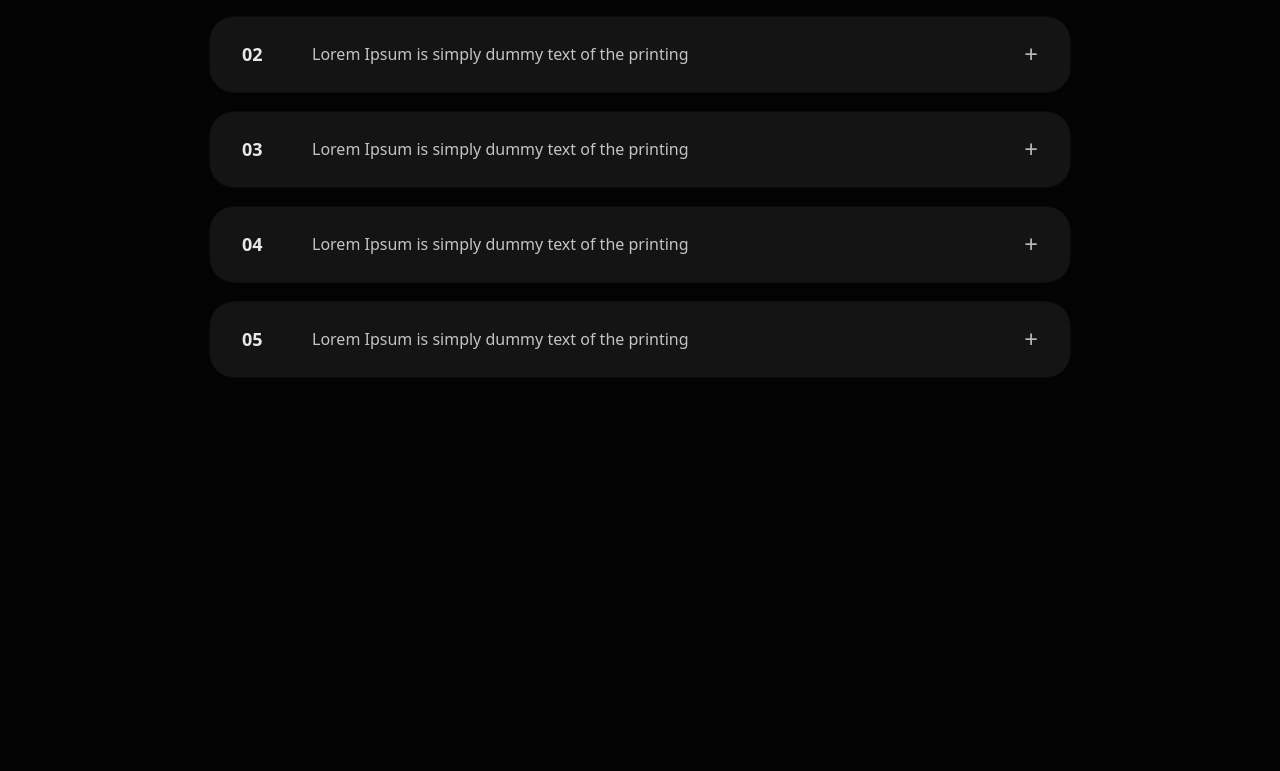
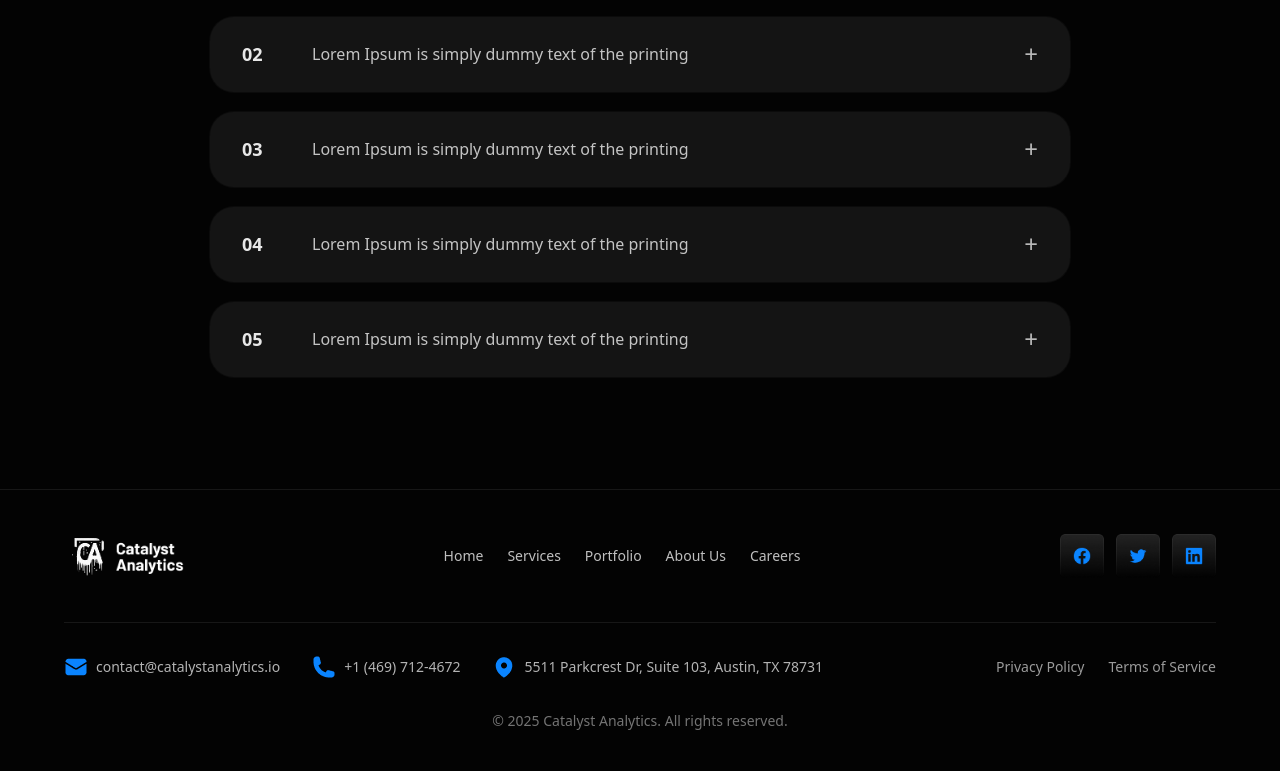
Before and after one commit to ismatovbenya2-droid/branch-3, a website: page index.html in a window 1280 px wide. Shown: the part 1880-2651 px from the top of the page. Before the commit the page ends 2369 px from the top, so only its background shows below. Drawn offline with Linux system fonts and the light colour scheme.

Commit message:
footer-page1

```diff
--- a/index.html
+++ b/index.html
@@ -321,6 +321,61 @@
           </div>
         </div>
       </section>
+        <footer class="relative z-10 border-t border-[#171717]">
+        <div class="mx-auto max-w-[1200px] px-4 py-10 lg:px-6">
+          <div
+            class="flex flex-col gap-8 lg:flex-row lg:items-center lg:justify-between"
+          >
+            <img
+              src="./src/img/Logo (8).png"
+              alt="Catalyst Analytics"
+              class="w-[120px]"
+            />
+
+            <nav class="flex flex-wrap gap-x-6 gap-y-3 text-sm text-white/75">
+              <a href="index.html" class="transition hover:text-white">Home</a>
+              <a href="page2.html" class="transition hover:text-white">Services</a>
+              <a href="#" class="transition hover:text-white">Portfolio</a>
+              <a href="#" class="transition hover:text-white">About Us</a>
+              <a href="page3.html" class="transition hover:text-white">Careers</a>
+            </nav>
+
+            <div class="flex items-center gap-3">
+              <img src="./src/img/Button.png" alt="Facebook" class="w-[44px]" />
+              <img src="./src/img/Button (1).png" alt="Twitter" class="w-[44px]" />
+              <img src="./src/img/Button (2).png" alt="LinkedIn" class="w-[44px]" />
+            </div>
+          </div>
+          <div
+            class="mt-10 flex flex-col gap-6 border-t border-[#171717] pt-8 lg:flex-row lg:items-center lg:justify-between"
+          >
+            <div class="flex flex-col gap-4 text-sm text-white/70 lg:flex-row lg:flex-wrap lg:gap-8">
+              <div class="flex items-center gap-2">
+                <img src="./src/img/Icon (18).png" alt="Mail" />
+                <p>contact@catalystanalytics.io</p>
+              </div>
+
+              <div class="flex items-center gap-2">
+                <img src="./src/img/Icon (19).png" alt="Phone" />
+                <p>+1 (469) 712-4672</p>
+              </div>
+
+              <div class="flex items-center gap-2">
+                <img src="./src/img/Icon (20).png" alt="Location" />
+                <p>5511 Parkcrest Dr, Suite 103, Austin, TX 78731</p>
+              </div>
+            </div>
+
+            <div class="flex gap-6 text-sm text-white/60">
+              <a href="#" class="transition hover:text-white">Privacy Policy</a>
+              <a href="#" class="transition hover:text-white">Terms of Service</a>
+            </div>
+          </div>
+          <p class="mt-8 text-center text-sm text-white/45">
+            © 2025 Catalyst Analytics. All rights reserved.
+          </p>
+        </div>
+      </footer>
 
     </div>
   </body>
```
Also changed, not shown: src/img/Button (1).png (added), src/img/Button (2).png (added), src/img/Button.png (added), src/img/Icon (18).png (added), src/img/Icon (19).png (added), src/img/Icon (20).png (added).
